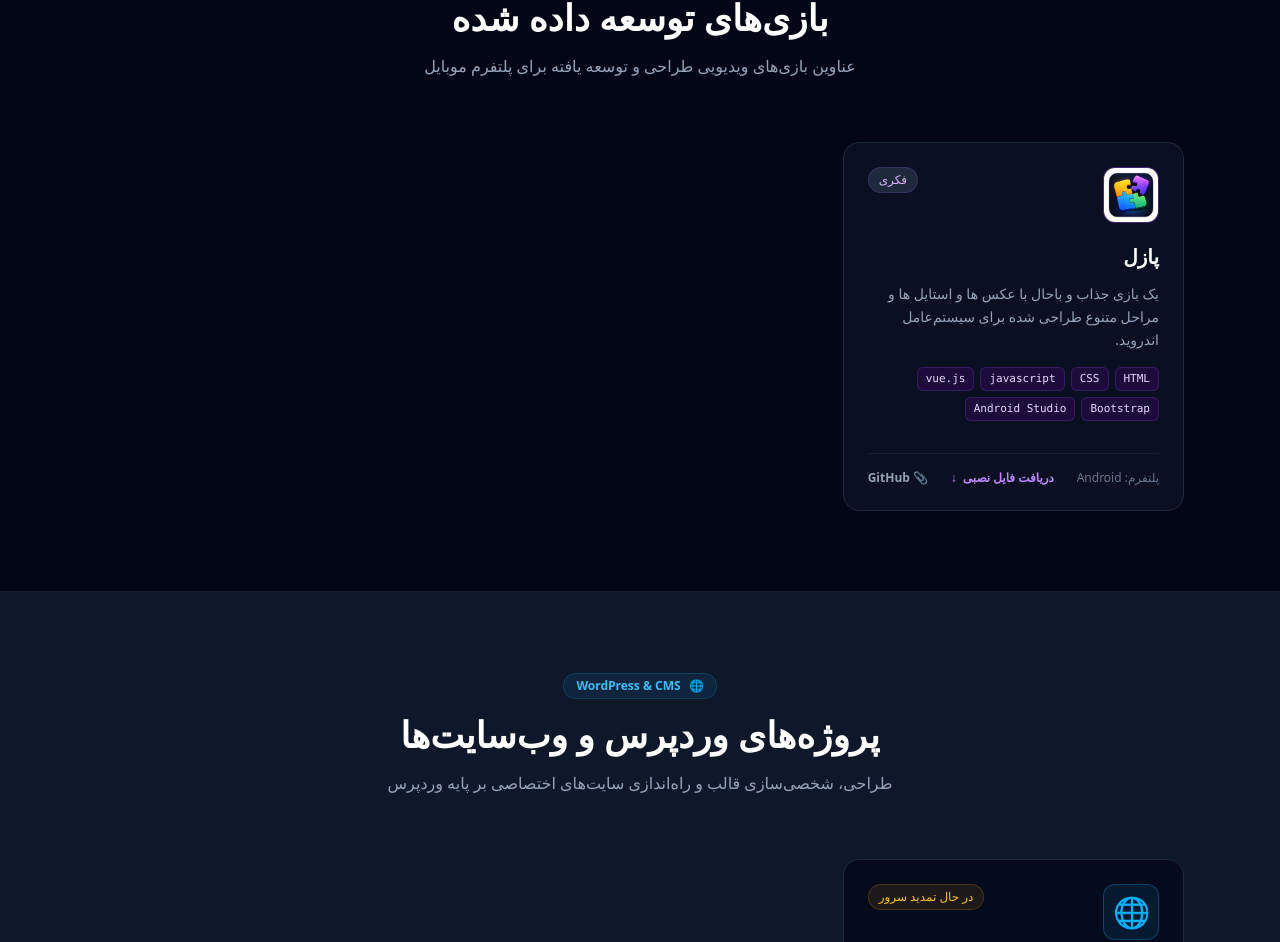
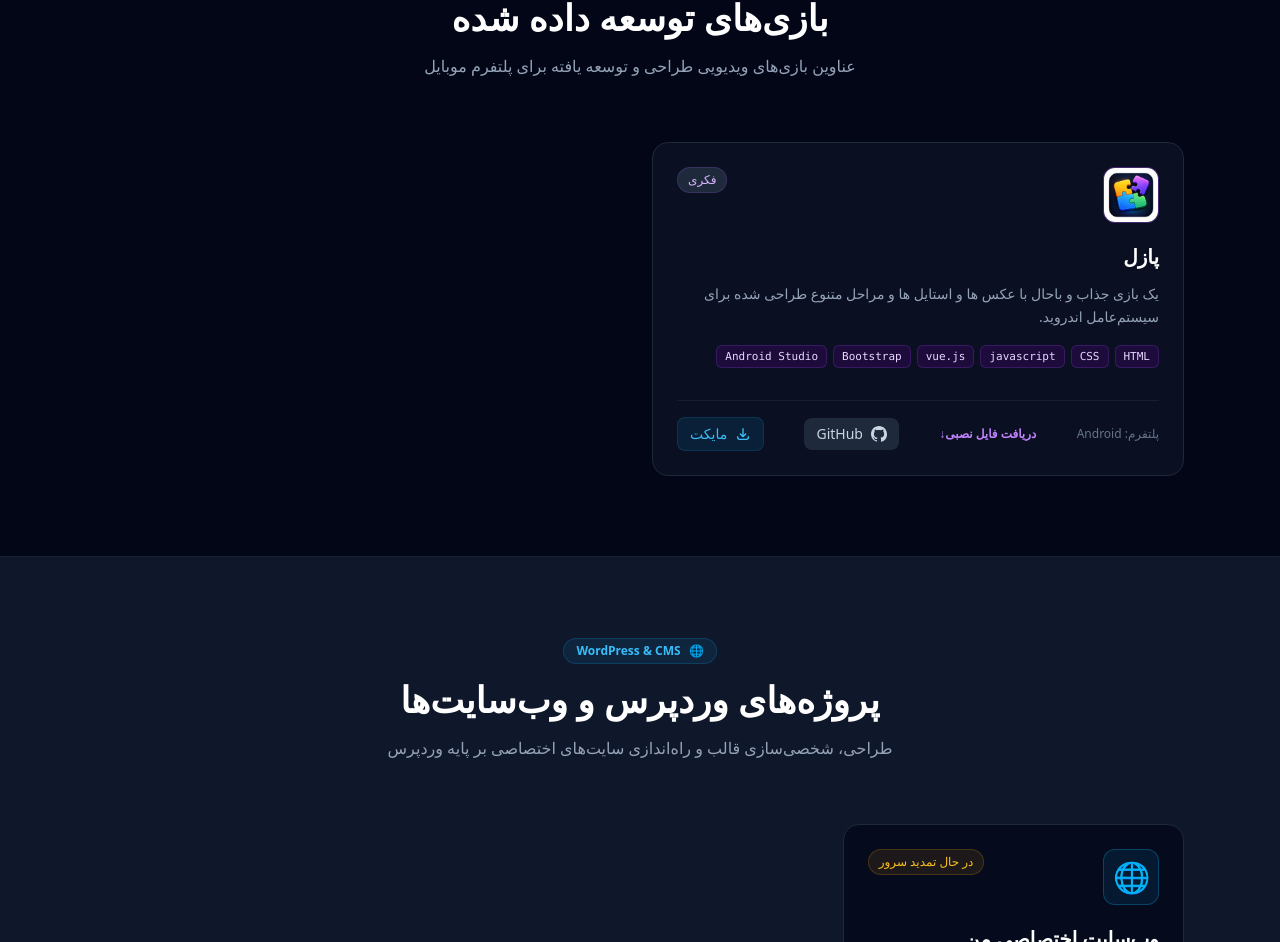
Before and after one commit to Ali-Git-1/Personal-website, a Nuxt app: page / in a window 1280 px wide. Shown: the part 2135-3077 px from the top of the page. Built offline with nearby package versions, Linux system fonts and the light colour scheme.

Commit message:
feat: enhance game cards with icons and improved width

```diff
--- a/app/components/PublishedGamesSection.vue
+++ b/app/components/PublishedGamesSection.vue
@@ -21,7 +21,7 @@
       </div>
 
       <!-- گرید بازی‌ها -->
-      <div class="grid grid-cols-1 md:grid-cols-2 lg:grid-cols-3 gap-8">
+      <div class="grid grid-cols-1 md:grid-cols-2 gap-6">
         <div
           v-for="game in games"
           :key="game.id"
@@ -88,20 +88,47 @@
               target="_blank"
               class="inline-flex items-center gap-1.5 text-xs font-semibold text-purple-400 hover:text-purple-300 transition-colors"
             >
-              <span>دریافت فایل نصبی</span>
-              <span>↓</span>
+              <span>دریافت فایل نصبی↓</span>
             </a>
 
             <span v-else class="text-xs text-amber-400/80 font-medium">
               در حال توسعه ⏳
             </span>
+            <!-- لینک گیت‌هاب با آیکون -->
             <a
               v-if="game.repoUrl"
               :href="game.repoUrl"
               target="_blank"
-              class="inline-flex items-center gap-1.5 text-xs font-semibold text-slate-400 hover:text-slate-200 transition-colors"
+              class="flex items-center gap-2 bg-slate-800 hover:bg-slate-700 text-slate-300 px-3 py-1.5 rounded-lg text-sm transition-all"
             >
-              <span>📎 GitHub</span>
+              <svg class="w-4 h-4" fill="currentColor" viewBox="0 0 24 24">
+                <path
+                  d="M12 0C5.37 0 0 5.37 0 12c0 5.31 3.435 9.795 8.205 11.385.6.105.825-.255.825-.57V21.09c-3.33.72-4.035-1.605-4.035-1.605-.54-1.38-1.335-1.755-1.335-1.755-1.095-.75.09-.735.09-.735 1.215.09 1.845 1.245 1.845 1.245 1.08 1.83 2.805 1.305 3.495.99.105-.78.42-1.305.765-1.605-2.67-.3-5.46-1.335-5.46-5.925 0-1.305.465-2.385 1.23-3.225-.12-.3-.54-1.53.12-3.18 0 0 1.005-.315 3.3 1.23.96-.27 1.98-.405 3-.405s2.04.135 3 .405c2.295-1.56 3.3-1.23 3.3-1.23.66 1.65.24 2.88.12 3.18.765.84 1.23 1.905 1.23 3.225 0 4.605-2.805 5.625-5.475 5.925.435.375.81 1.095.81 2.22v3.285c0 .315.225.675.825.57A12.02 12.02 0 0024 12c0-6.63-5.37-12-12-12z"
+                />
+              </svg>
+              <span>GitHub</span>
+            </a>
+            <!-- لینک مایکت با آیکون -->
+            <a
+              v-if="game.myketUrl"
+              :href="game.myketUrl"
+              target="_blank"
+              class="flex items-center gap-2 bg-sky-900/30 hover:bg-sky-900/50 text-sky-400 border border-sky-900/50 px-3 py-1.5 rounded-lg text-sm transition-all"
+            >
+              <svg
+                class="w-4 h-4"
+                fill="none"
+                stroke="currentColor"
+                viewBox="0 0 24 24"
+              >
+                <path
+                  stroke-linecap="round"
+                  stroke-linejoin="round"
+                  stroke-width="2"
+                  d="M4 16v1a3 3 0 003 3h10a3 3 0 003-3v-1m-4-4l-4 4m0 0l-4-4m4 4V4"
+                />
+              </svg>
+              <span>مایکت</span>
             </a>
           </div>
         </div>
@@ -131,7 +158,8 @@ const games = ref([
       "Android Studio",
     ],
     platform: "Android",
-    downloadUrl: "/downloads/Game-Puzzle.apk", // یا آدرس کافه بازار/مایکت
+    downloadUrl: "/downloads/Game-Puzzle.apk",
+    myketUrl: "https://myket.ir/app/com.ali.puzzle",
   },
 ]);
 </script>
```
